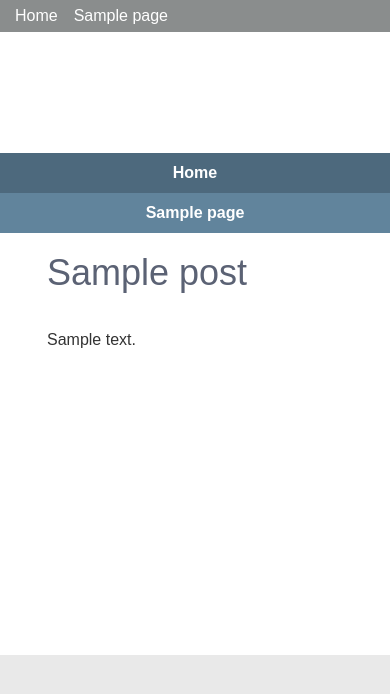
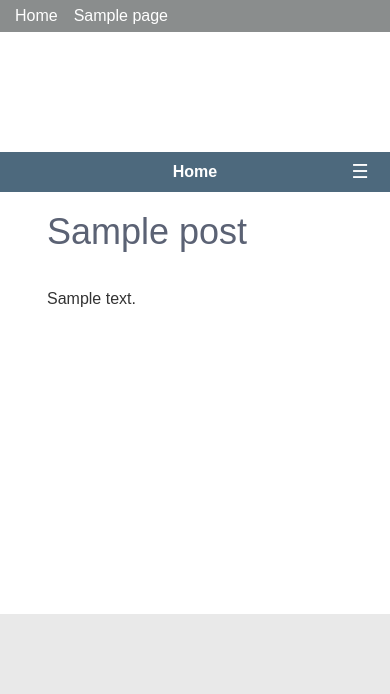
Before and after one commit to BicycleCultureInstitute/bicycleculture.org, a WordPress theme: template public/content/themes/bci/page.php in a window 390 px wide. Shown: the top 694 px of the page. Run offline with PHP 8.4 and a stand-in for WordPress, Linux system fonts and the light colour scheme; the site name, menu and one post (Sample post) are stand-ins, and other content is empty; some libraries are stand-ins or nearby versions.

Commit message:
toggling collapsed menu for tiny screens

```diff
--- a/public/content/themes/bci/header.php
+++ b/public/content/themes/bci/header.php
@@ -46,5 +46,6 @@ $body_classes = array('colorscheme-'.$project_slug);
     </div>
     <nav class="main container">
       <?php wp_nav_menu(array('theme_location' => 'main')); ?>
+      <a class="nav-icon">&#9776;</a>
     </nav>
   </header>
--- a/public/content/themes/bci/inc/projects-widget.php
+++ b/public/content/themes/bci/inc/projects-widget.php
@@ -20,21 +20,19 @@ class Project_Logos_Widget extends WP_Widget {
       )
     ) );
     if ( $projects->have_posts() ) :
-      echo '<ul class="projects-widget">';
+      echo '<div class="projects-widget">';
       while ( $projects->have_posts() ) : $projects->the_post();
         $logoColor = get_field('logo_color');
         $logoGrayscale = get_field('logo_grayscale');
         $classes = array('project-logo', 'project-logo-'.$post->post_name);
         if ($project_slug == $post->post_name) $classes[] = 'active';
 
-        echo '<li class="'.implode(' ', $classes).'">';
-        echo '<a href="'.get_the_permalink().'">';
-        echo '<img src="'.$logoColor['url'].'" alt="'.$logoColor['url'].'" class="logo-color">';
-        echo '<img src="'.$logoGrayscale['url'].'" alt="'.$logoGrayscale['url'].'" class="logo-grayscale">';
+        echo '<a class="'.implode(' ', $classes).'" href="'.get_the_permalink().'">';
+        echo '<span style="background-image:url('.$logoColor['url'].')" class="logo logo-color"></span>';
+        echo '<span style="background-image:url('.$logoGrayscale['url'].')" class="logo logo-grayscale"></span>';
         echo '</a>';
-        echo '</li>';
       endwhile;
-      echo '</ul>';
+      echo '</div>';
     endif;
     wp_reset_postdata();
   }
--- a/public/content/themes/bci/js/src/script.js
+++ b/public/content/themes/bci/js/src/script.js
@@ -2,4 +2,9 @@ jQuery(document).ready(function($) {
 
   $('input, textarea').placeholder();
 
+  $('a.nav-icon').click(function(event) {
+    event.preventDefault();
+    $(this).closest('nav').toggleClass('expand');
+  });
+
 });
--- a/public/content/themes/bci/page-projects.php
+++ b/public/content/themes/bci/page-projects.php
@@ -12,6 +12,8 @@ echo '<section class="single projects-list">';
 
   if(have_posts()) : while(have_posts()) : the_post();
 
+    theSubnav();
+
     echo '<article>';
 
     theTitle();
@@ -22,8 +24,6 @@ echo '<section class="single projects-list">';
 
     echo '</article>';
 
-    theSubnav();
-
   endwhile; else:
 
     theMissing();
--- a/public/content/themes/bci/page.php
+++ b/public/content/themes/bci/page.php
@@ -9,6 +9,8 @@ echo '<section class="single">';
 
   if(have_posts()) : while(have_posts()) : the_post();
 
+    theSubnav();
+
     echo '<article>';
 
     theTitle();
@@ -19,8 +21,6 @@ echo '<section class="single">';
 
     echo '</article>';
 
-    theSubnav();
-
   endwhile; else:
 
     theMissing();
--- a/public/content/themes/bci/style/sass/_layout.scss
+++ b/public/content/themes/bci/style/sass/_layout.scss
@@ -24,13 +24,15 @@ nav.main {
   @extend .accent-bg;
   color: $white;
   padding: 0;
+  position: relative;
+  line-height: 2.5em;
 
   ul {
-    line-height: 2.5em;
     margin-bottom: 0;
     padding: 0;
     position: relative;
   }
+
   li {
     list-style: none;
     @extend .col-sm-2;
@@ -59,6 +61,30 @@ nav.main {
       @extend .accent-bg-darker;
     }
   }
+
+  .nav-icon {
+    display: none;
+    position: absolute;
+    right: 0;
+    top: 0;
+    color: inherit;
+    width: 2em;
+    font-size: 1.2em;
+
+    @include breakpoint(max-small) {
+      display: block;
+    }
+  }
+
+  @include breakpoint(max-small) {
+    li {
+      display: none;
+    }
+
+    &.expand li, li.current-menu-item, li.current-page-ancestor {
+      display: block;
+    }
+  }
 }
 .container {
   background-color: $white;
@@ -74,11 +100,14 @@ body > header {
   h1 {
     @include logo;
     @extend .col-sm-2;
+    @extend .col-xs-12;
     padding: 0;
     margin: 0;
+
     a {
       background-size: contain;
       background-repeat: no-repeat;
+      background-position: center;
       display: block;
       height: 120px;
       overflow: hidden;
@@ -201,6 +230,7 @@ section.single {
   .page-subnav {
     margin: 2rem 0;
     @extend .col-sm-3;
+    @extend .col-sm-push-9;
 
     ul {
       padding: 0;
@@ -230,6 +260,7 @@ section.single {
 
   article {
     @extend .col-sm-9;
+    @extend .col-sm-pull-3;
     padding: 0 2em;
 
     p {
--- a/public/content/themes/bci/style/sass/_projects_widget.scss
+++ b/public/content/themes/bci/style/sass/_projects_widget.scss
@@ -1,45 +1,43 @@
-ul.projects-widget {
-  padding: 0;
-  margin: 25px 0 0;
-  line-height: 70px;
-  @extend .col-sm-4;
-  @extend .pull-right;
+.projects-widget {
+  @extend .col-md-4;
+  @extend .col-md-offset-8;
+  @extend .col-sm-6;
+  @extend .col-sm-offset-6;
+  @extend .col-xs-10;
+  @extend .col-xs-offset-1;
+  @extend .col-xs-offset-1;
+  line-height: 120px;
 
-  li {
-    height: 70px;
-    list-style: none;
-    @extend .col-xs-4;
-    text-align: center;
-    padding: 0 0.5em;
-    vertical-align: middle;
+  @include breakpoint(max-small) {
+    line-height: 70px;
   }
 
   a {
-    display: inline-block;
-    width: 100%;
-    height: 100%;
+    @extend .col-xs-4;
+    padding: 0 0.5em;
 
-    img {
-      max-width: 100%;
-      max-height: 100%;
+    .logo {
+      width: 100%;
+      height: 0;
+      padding-bottom: 85%;
+      background-repeat: no-repeat;
+      background-position: center;
+      background-size: contain;
+      display: inline-block;
       vertical-align: middle;
 
       &.logo-color {
         display: none;
       }
+    }
 
-      &.logo-grayscale {
+    &.active, &:hover {
+      .logo-color {
         display: inline-block;
+      }
+      .logo-grayscale {
+        display: none;
       }
     }
   }
-
-  li.active a, a:hover {
-    img.logo-color {
-      display: inline-block;
-    }
-    img.logo-grayscale {
-      display: none;
-    }
-  }
 }
--- a/public/content/themes/bci/template-project.php
+++ b/public/content/themes/bci/template-project.php
@@ -9,6 +9,8 @@ echo '<section class="single project">';
 
   if(have_posts()) : while(have_posts()) : the_post();
 
+    theSubnav();
+
     echo '<article>';
 
     theTitle();
@@ -19,8 +21,6 @@ echo '<section class="single project">';
 
     echo '</article>';
 
-    theSubnav();
-
   endwhile; else:
 
     theMissing();
```
Also changed, not shown: public/content/themes/bci/js/main.js, public/content/themes/bci/style/screen.css.
